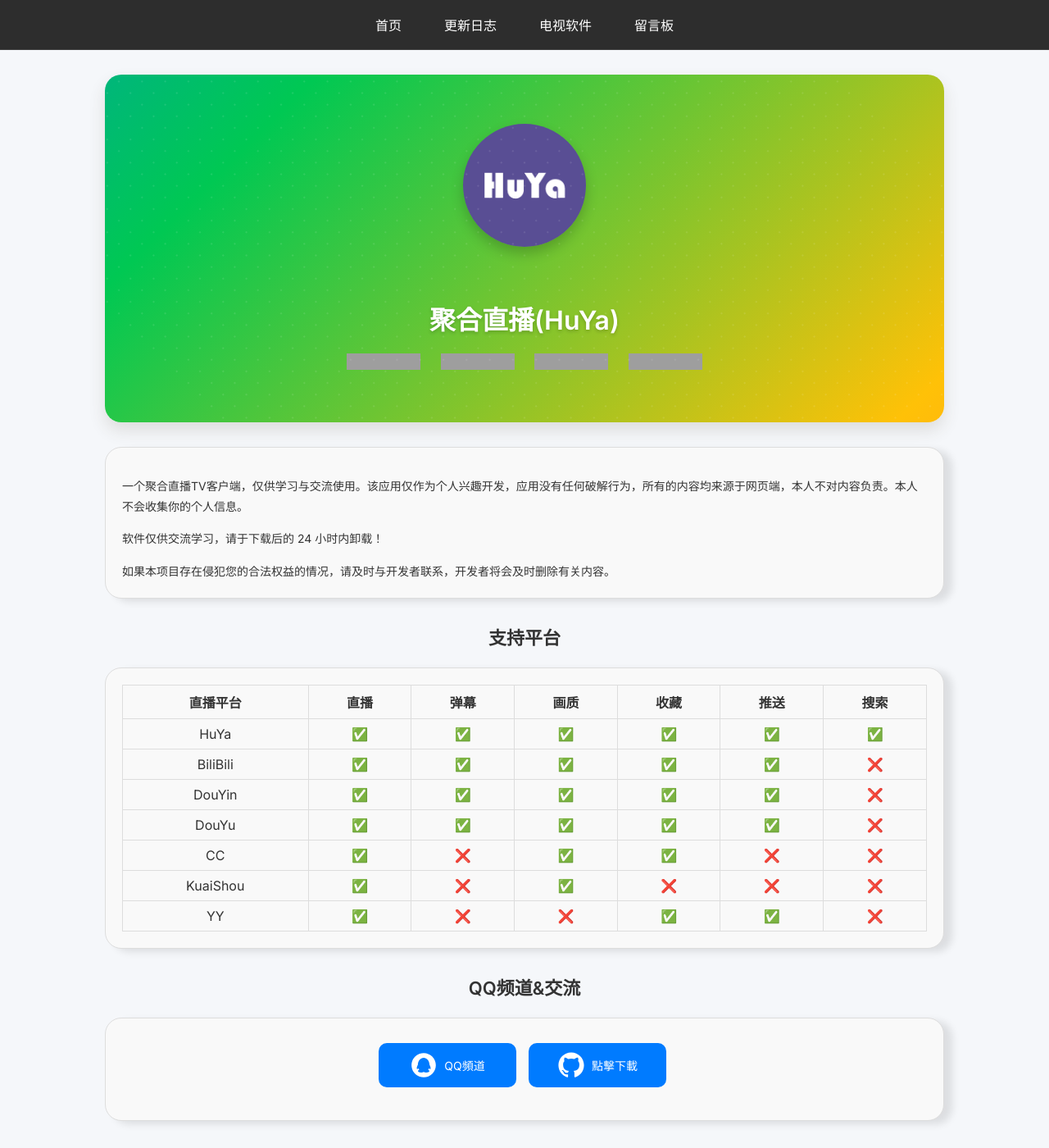
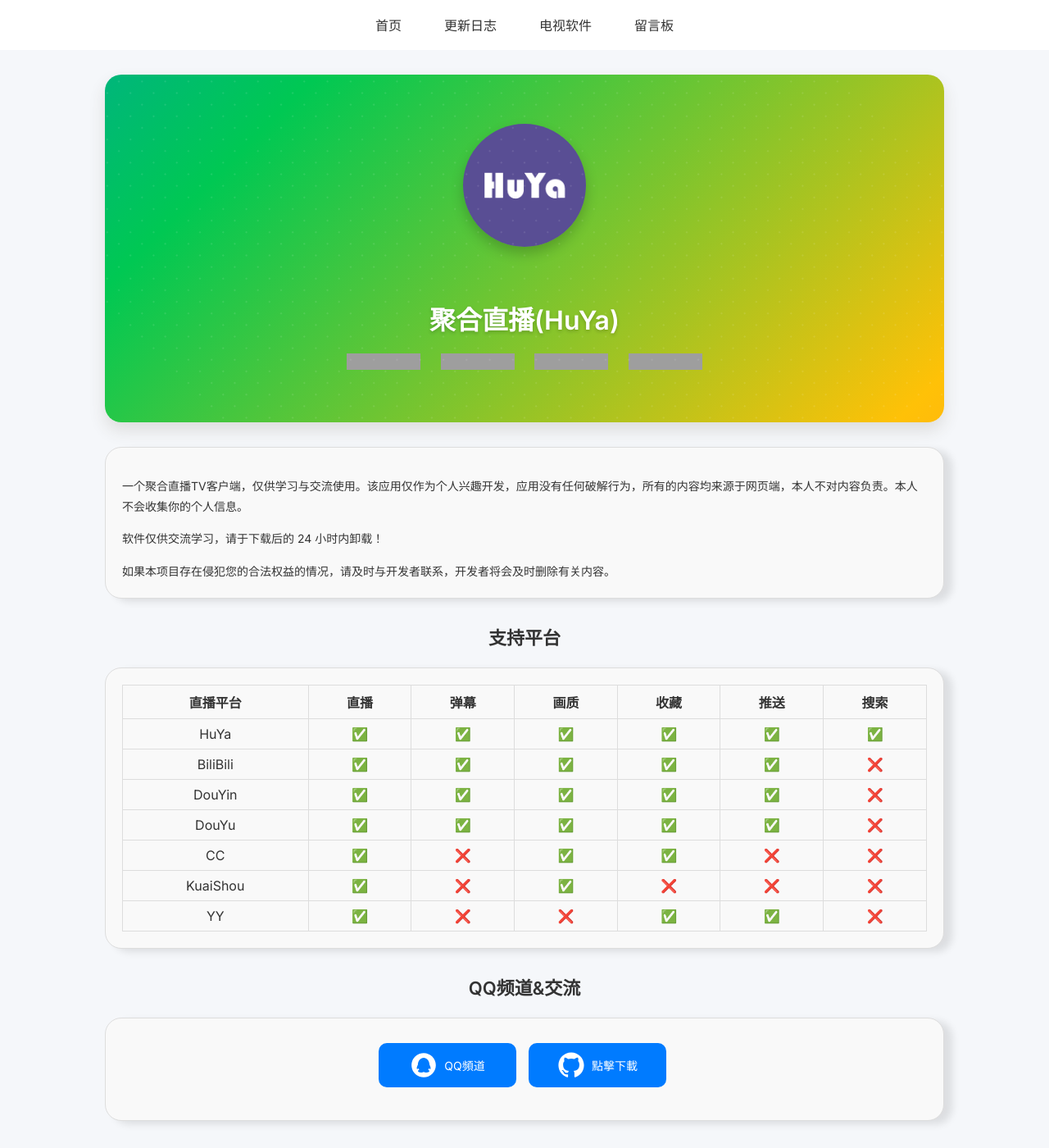
Before and after one commit to jayjd/jayjd.github.io, a Jekyll site: the page built from index.markdown, in a window 1280 px wide and 1400 px high. Shown: the whole window at 82% size. Built offline with Jekyll 4.4.1, drawn with Linux system fonts in a browser that asks for light colours; comment, search, counter and statistics services are not loaded; grey boxes are pictures that could not be loaded.

Commit message:
重构导航栏样式，使用 CSS 变量优化颜色和背景，增强可读性和一致性

```diff
--- a/assets/css/custom.css
+++ b/assets/css/custom.css
@@ -43,7 +43,7 @@
 /* 重构后的导航栏样式 */
 nav {
     background-color: var(--nav-bg);
-    color: white;
+    color: var(--text-color);
     position: sticky;
     top: 0;
     z-index: 1000;
@@ -78,7 +78,7 @@
 }
 
 nav ul li a {
-    color: white;
+    color: var(--text-color);
     text-decoration: none;
     padding: 8px 16px;
     display: block;
@@ -441,7 +441,7 @@
     /* 当前板块名称 */
     .current-page-title {
         display: block;
-        color: white;
+        color: var(--text-color);
         font-weight: 500;
         font-size: 20px;
         position: absolute;
@@ -452,7 +452,7 @@
     nav ul {
         flex-direction: column;
         display: none;
-        background-color: rgba(34, 34, 34, 0.95);
+        background-color: var(--nav-bg);
         width: 100%;
         position: absolute;
         top: 60px;
@@ -483,7 +483,7 @@
         display: block;
         width: 25px;
         height: 3px;
-        background: white;
+        background: var(--text-color);
         margin: 5px 0;
         transition: all 0.3s ease;
     }
@@ -739,7 +739,7 @@
 :root {
     --bg-color: #f5f7fa;
     --text-color: #333;
-    --nav-bg: rgba(34, 34, 34, 0.95);
+    --nav-bg: rgba(255, 255, 255, 0.95);
     --card-bg: #f9f9f9;
     --card-border: #ddd;
     --border-color: #ddd;
```
